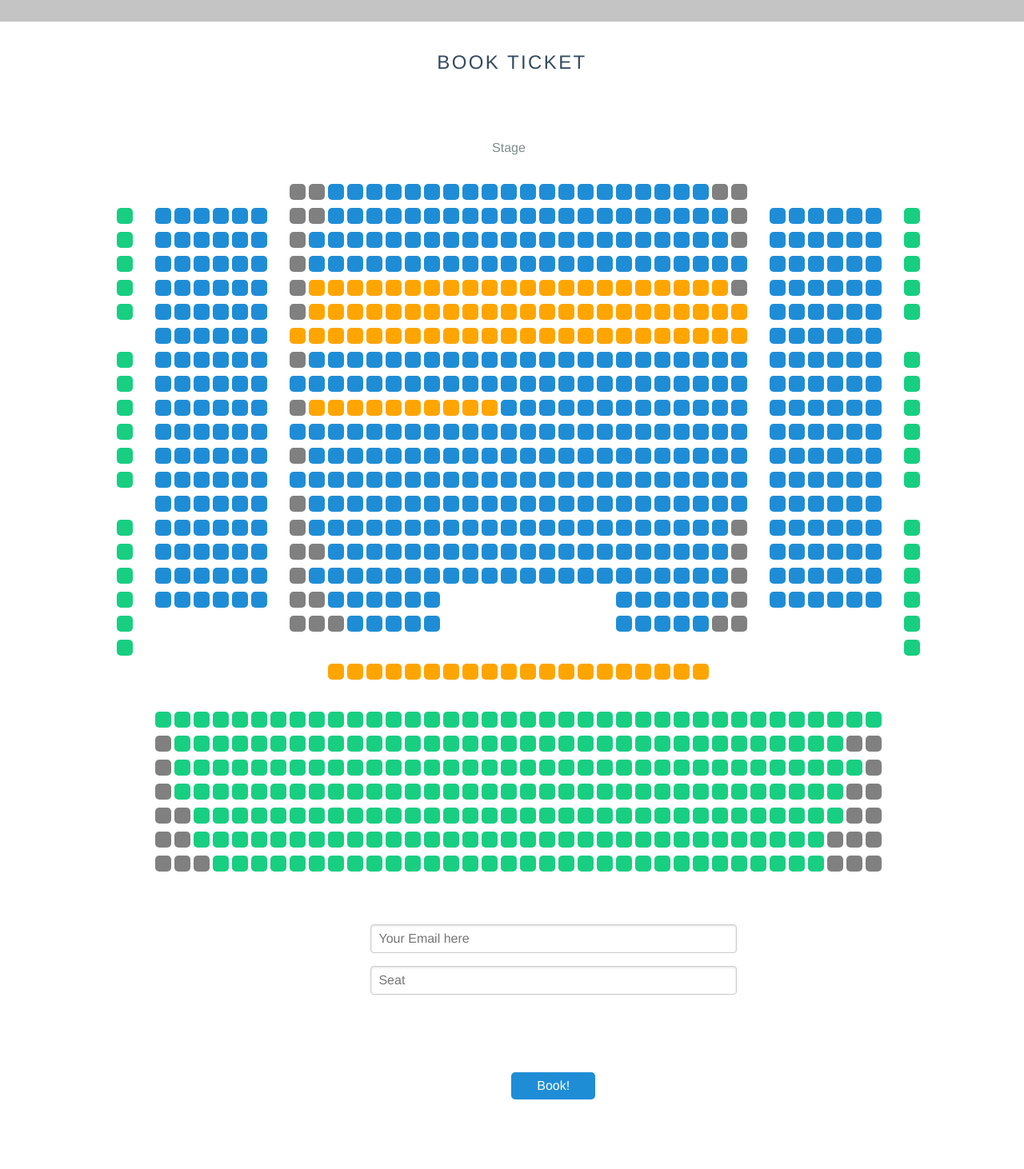
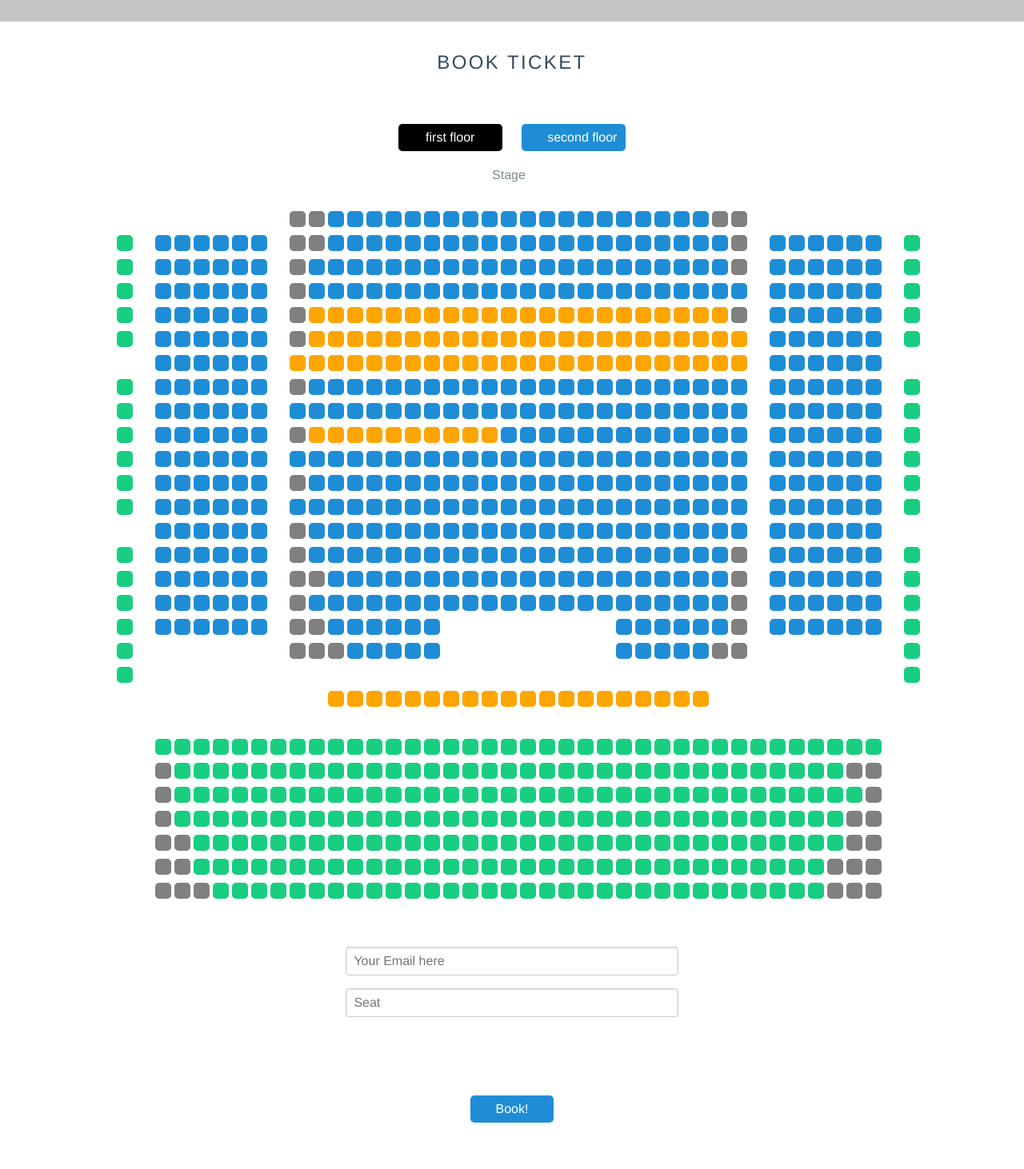
Before and after one commit to xpdavid/EusoffDP, a PHP site: page /ticket.html in a window 1280 px wide. Shown: the whole page at 80% size. Before the commit the page ends 1375 px from the top, so only its background shows below. Run offline with PHP 8.4, Linux system fonts and the light colour scheme.

Commit message:
now can switch to second floor

```diff
--- a/static/css/layouts/marketing.css
+++ b/static/css/layouts/marketing.css
@@ -82,6 +82,19 @@
     color: #000;
     border-radius: 5px;
     font-size: 120%;
+}
+
+.pure-button-floor {
+    width: 130px;
+    margin-left: 10px;
+    margin-right: 10px;
+}
+
+.pure-button-floor.selected {
+    background-color: black;
+    width: 130px;
+    margin-left: 10px;
+    margin-right: 10px;
 }
 
 
--- a/static/css/pure/pure.css
+++ b/static/css/pure/pure.css
@@ -1692,3 +1692,7 @@
 .pure-table-horizontal tbody > tr:last-child td {
     border-bottom-width: 0;
 }
+
+.pure-button-floor {
+    background-color: grey;
+}
--- a/ticket.html
+++ b/ticket.html
@@ -13,12 +13,67 @@
   <link rel="stylesheet" href="static/css/jquery.seat-charts.css" />
 </head>
 <body>
-<script>
+  <script>
+  	$(document).ready(function(){
+  		$('#choose-first-floor').click(function() {
+  			$('#choose-first-floor').addClass('selected');
+  			$('#choose-second-floor').removeClass('selected');
+  			$('#floor1').show();
+  			$('#floor2').hide();
+  		});
+
+  		$('#choose-second-floor').click(function() {
+  			$('#choose-second-floor').addClass('selected');
+  			$('#choose-first-floor').removeClass('selected');
+  			$('#floor2').show();
+  			$('#floor1').hide();
+  		});
+  	});
+  </script>
+  <div class="header">
+    <div class="pure-menu pure-menu-open pure-menu-horizontal pure-menu-fixed">
+      <ul>
+        <!-- <li class="pure-menu-selected pure-menu-home"><a href="/">Hey Movie</a></li>
+        <li class="pure-menu-normal"><a href="/logout">Log out</a></li>
+        <li class="pure-menu-normal"><a href="/profile">User Profile</a></li> -->
+      </ul>
+    </div>
+  </div>
+
+<h2 class="content-head is-center" style="margin-top: 5%; margin-bottom: 5%">Book Ticket</h2>
+<div id='floor-menu' style="text-align: center">
+	<button type="submit" id="choose-first-floor" class="pure-button pure-button-floor selected">first floor</button>
+	<button type="submit" id="choose-second-floor" class="pure-button pure-button-floor">second floor</button>
+</div>
+
+<div id="floor1" class="content book-movie1" style="text-align:center;">
+	<div class="wrapper">
+		<div class="container">
+			<div id="seat-map1" style="margin-left: 0%; width: 1033px">
+				<div class="front-indicator" style="text-align:center;">Stage</div>
+
+			</div>
+			<div class="booking-details" style="display:none">
+				<h2>Booking Details</h2>
+
+				<h3> Selected Seats (<span id="counter">0</span>):</h3>
+				<ul id="selected-seats"></ul>
+			</div>
+		</div>
+	</div>
+	<form action="/movie/book" method="post" class="pure-form pure-form-single" style="margin-top: 5%;">
+		<input id="email" name="email" type="email" placeholder="Your Email here" />
+		<input id="seat1" name="seat1" type="text" placeholder="Seat" />
+		<div id="shows-option"></div>
+		<br /><br /><br />
+		<button type="submit" class="pure-button pure-button-primary" style="margin-bottom: 10%">Book!</button>
+	</form>
+	<script>
 	$(document).ready(function(){
 
 		var $cart = $('#selected-seats'),
 			$counter = $('#counter'),
-			sc = $('#seat-map').seatCharts({
+			sc = $('#seat-map1').seatCharts({
 			map: [//19 hang
 				'_________ffeeeeeeeeeeeeeeeeeeeeff_________',//11-30  		     D
 				's_eeeeee_ffeeeeeeeeeeeeeeeeeeeeef_eeeeee_s',//3-8, 9-29, 30-35  E
@@ -82,7 +137,7 @@
 						.data('seatId', this.settings.id)
 						.appendTo($cart);
 
-					$('#seat').val($('#seat').val() + this.settings.id + ',');
+					$('#seat1').val($('#seat1').val() + this.settings.id + ',');
 					/*
 					 * Lets update the counter and total
 					 *
@@ -124,29 +179,21 @@
         });
 
 	    $(window).resize(function(){
-	        $(".book-movie").css({
-		        margin: "0 0 0 " + (($(window).width() > 1033) ? (($(window).width() - 1033) / 2 - 20) : 0) + "px"
+	        var px = (($(window).width() > 1033) ? (($(window).width() - 1033) / 2 - 20) : 0) + "px";
+	        $(".book-movie1").css({
+		        margin: "0 " + px + " 0 " + px
 		    });
 	    });
 	    $(window).resize();
 
 	});
-</script>
-  <div class="header">
-    <div class="pure-menu pure-menu-open pure-menu-horizontal pure-menu-fixed">
-      <ul>
-        <!-- <li class="pure-menu-selected pure-menu-home"><a href="/">Hey Movie</a></li>
-        <li class="pure-menu-normal"><a href="/logout">Log out</a></li>
-        <li class="pure-menu-normal"><a href="/profile">User Profile</a></li> -->
-      </ul>
-    </div>
-  </div>
+	</script>
+</div>
 
-<h2 class="content-head is-center" style="margin-top: 5%; margin-bottom: 5%">Book Ticket</h2>
-<div class="content book-movie" style="text-align:center;">
+<div id="floor2" class="content book-movie2" style="text-align:center; display:none">
 	<div class="wrapper">
 		<div class="container">
-			<div id="seat-map" style="margin-left: 0%; width: 1033px">
+			<div id="seat-map2" style="margin-left: 0%; width: 1033px">
 				<div class="front-indicator" style="text-align:center;">Stage</div>
 
 			</div>
@@ -160,11 +207,131 @@
 	</div>
 	<form action="/movie/book" method="post" class="pure-form pure-form-single" style="margin-top: 5%;">
 		<input id="email" name="email" type="email" placeholder="Your Email here" />
-		<input id="seat" name="seat" type="text" placeholder="Seat" />
+		<input id="seat2" name="seat2" type="text" placeholder="Seat" />
 		<div id="shows-option"></div>
 		<br /><br /><br />
 		<button type="submit" class="pure-button pure-button-primary" style="margin-bottom: 10%">Book!</button>
 	</form>
+	<script>
+	$(document).ready(function(){
+
+		var $cart = $('#selected-seats'),
+			$counter = $('#counter'),
+			sc = $('#seat-map2').seatCharts({
+			map: [//19 hang
+				'_________ffffffffffffffffffffffff_________',//11-30  		     D
+				's_eeeeee_ffeeeeeeeeeeeeeeeeeeeeef_eeeeee_s',//3-8, 9-29, 30-35  E
+				's_eeeeee_feeeeeeeeeeeeeeeeeeeeeef_eeeeee_s',//4-9, 10-31, 32-37 F
+				's_eeeeee_feeeeeeeeeeeeeeeeeeeeeee_eeeeee_s',//3-8, 9-31, 32-37  G
+				's_eeeeee_frrrrrrrrrrrrrrrrrrrrrrf_eeeeee_s',//4-9, 10-31, 32-37 H
+				's_eeeeee_frrrrrrrrrrrrrrrrrrrrrrr_eeeeee_s',//3-8, 9-31, 32-37  J
+				'__eeeeee_rrrrrrrrrrrrrrrrrrrrrrrr_eeeeee__',//3-8, 9-32, 33-38  K
+				's_eeeeee_feeeeeeeeeeeeeeeeeeeeeee_eeeeee_s',//3-8, 9-31, 32-37  L
+				's_eeeeee_eeeeeeeeeeeeeeeeeeeeeeee_eeeeee_s',//3-8, 9-32, 33-38  M
+				's_eeeeee_frrrrrrrrrreeeeeeeeeeeee_eeeeee_s',//3-8, 9-31, 32-37  N
+				's_eeeeee_eeeeeeeeeeeeeeeeeeeeeeee_eeeeee_s',//3-8, 9-32, 33-38  P
+				's_eeeeee_feeeeeeeeeeeeeeeeeeeeeee_eeeeee_s',//3-8, 9-31, 32-37  Q
+				's_eeeeee_eeeeeeeeeeeeeeeeeeeeeeee_eeeeee_s',//3-8, 9-32, 33-38  R
+				'__eeeeee_feeeeeeeeeeeeeeeeeeeeeee_eeeeee__',//3-8, 9-31, 32-37  S
+				's_eeeeee_feeeeeeeeeeeeeeeeeeeeeef_eeeeee_s',//4-9, 10-31, 32-37 T
+				's_eeeeee_ffeeeeeeeeeeeeeeeeeeeeef_eeeeee_s',//4-9, 10-30, 31-36 U
+				's_eeeeee_feeeeeeeeeeeeeeeeeeeeeef_eeeeee_s',//4-9, 10-31, 32-37 V
+				's_eeeeee_ffeeeeee_________eeeeeef_eeeeee_s',//4-9, 10-30, 31-36 W
+				's________fffeeeee_________eeeeeff________s',//11-30  		   X
+				's________________________________________s',//nothing		   Y
+				'___________rrrrrrrrrrrrrrrrrrrr___________',//11-30  		   Z
+				'__________________________________________',//nothing
+				'__ssssssssssssssssssssssssssssssssssssss__',//2-39 AA
+				'__fsssssssssssssssssssssssssssssssssssff__',//3-37 BB
+				'__fssssssssssssssssssssssssssssssssssssf__',//3-38 CC
+				'__fsssssssssssssssssssssssssssssssssssff__',//3-37 DD
+				'__ffssssssssssssssssssssssssssssssssssff__',//4-37 EE
+				'__ffsssssssssssssssssssssssssssssssssfff__',//4-36 FF
+				'__fffssssssssssssssssssssssssssssssssfff__',//5-36 GG
+
+			],
+			seats: {
+				f: {
+					price   : 0,
+					classes : 'seatCharts-seat seatCharts-cell na', //your custom CSS class
+					category: 'N/A'
+				},
+				e: {
+					price   : 25,
+					classes : 'seatCharts-seat seatCharts-cell available first', //your custom CSS class
+					category: 'cat 1'
+				},
+				r: {
+					price	: 0,
+					classes : 'seatCharts-seat seatCharts-cell reserved', //your custom CSS class
+					category: 'reserved'
+				},
+				s: {
+					price   : 22,
+					classes : 'seatCharts-seat seatCharts-cell available second', //your custom CSS class
+					category: 'cat 2'
+				},
+
+			},
+			click: function () {
+				if (this.status() == 'available') {
+					//let's create a new <li> which we'll add to the cart items
+					$('<li>'+' Seat # '+ this.settings.id + '</li>')
+						.attr('id', 'cart-item-'+this.settings.id)
+						.data('seatId', this.settings.id)
+						.appendTo($cart);
+
+					$('#seat2').val($('#seat2').val() + this.settings.id + ',');
+					/*
+					 * Lets update the counter and total
+					 *
+					 * .find function will not find the current seat, because it will change its stauts only after return
+					 * 'selected'. This is why we have to add 1 to the length and the current seat price to the total.
+					 */
+					$counter.text(sc.find('selected').length+1);
+					return 'selected';
+				} else if (this.status() == 'selected') {
+					//update the counter
+					$counter.text(sc.find('selected').length-1);
+
+					//remove the item from our cart
+					$('#cart-item-'+this.settings.id).remove();
+
+					//seat has been vacated
+					return 'available';
+				} else if (this.status() == 'unavailable') {
+					//seat has been already booked
+					return 'unavailable';
+				} else {
+					return this.style();
+				}
+			}
+		});
+
+ 		// $(document).on('change','#show_select',function(){
+   //          $.post('/ajax/get_selected_seat', {'show_id':$('#show_select').val()}, function(data) {
+			// 	sc.get(JSON.parse(data)).status('unavailable');
+			// });
+   //      });
+
+        $(".na").each(function(){
+        	sc.get($(this).attr("id")).status('unavailable');
+        });
+
+        $(".reserved").each(function(){
+        	sc.get($(this).attr("id")).status('unavailable');
+        });
+
+	    $(window).resize(function(){
+	    	var px = (($(window).width() > 1033) ? (($(window).width() - 1033) / 2 - 20) : 0) + "px";
+	        $(".book-movie2").css({
+		        margin: "0 " + px + " 0 " + px
+		    });
+	    });
+	    $(window).resize();
+
+	});
+	</script>
 </div>
 
   </body>
```
